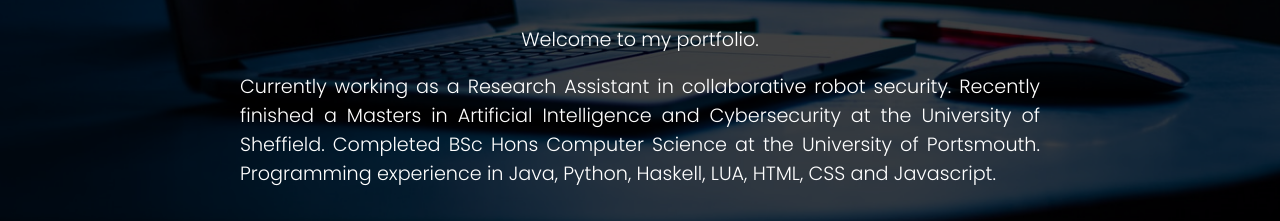
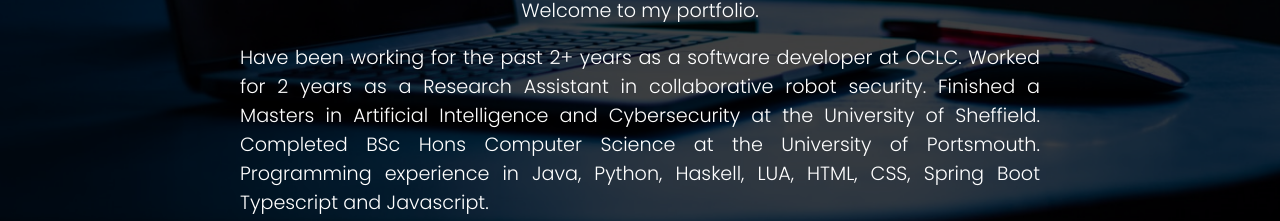
Before and after one commit to Karachristou/karachristou.github.io, a plain HTML site: page index.html in a window 1280 px wide. Shown: the part 530-751 px from the top of the page. Drawn offline with nearby package versions, Linux system fonts and the light colour scheme; a script that the page names is missing.

Commit message:
Update introhtml

```diff
--- a/index.html
+++ b/index.html
@@ -54,11 +54,10 @@
             <br>
             <p>Welcome to my portfolio.</p>
             <br>
-            <div class="just"> Currently working as a Research Assistant in collaborative robot security. Recently
-              finished a Masters in
-              Artificial Intelligence and Cybersecurity at the University of Sheffield. Completed BSc Hons Computer
-              Science at the University of Portsmouth. Programming experience in Java, Python, Haskell, LUA, HTML, CSS
-              and Javascript.
+            <div class="just"> Have been working for the past 2+ years as a software developer at OCLC. Worked for 2 years as
+              a Research Assistant in collaborative robot security. Finished a Masters in Artificial Intelligence and Cybersecurity
+              at the University of Sheffield. Completed BSc Hons Computer Science at the University of Portsmouth.
+              Programming experience in Java, Python, Haskell, LUA, HTML, CSS, Spring Boot Typescript and Javascript.
             </div>
             <br>
             <br>
```
